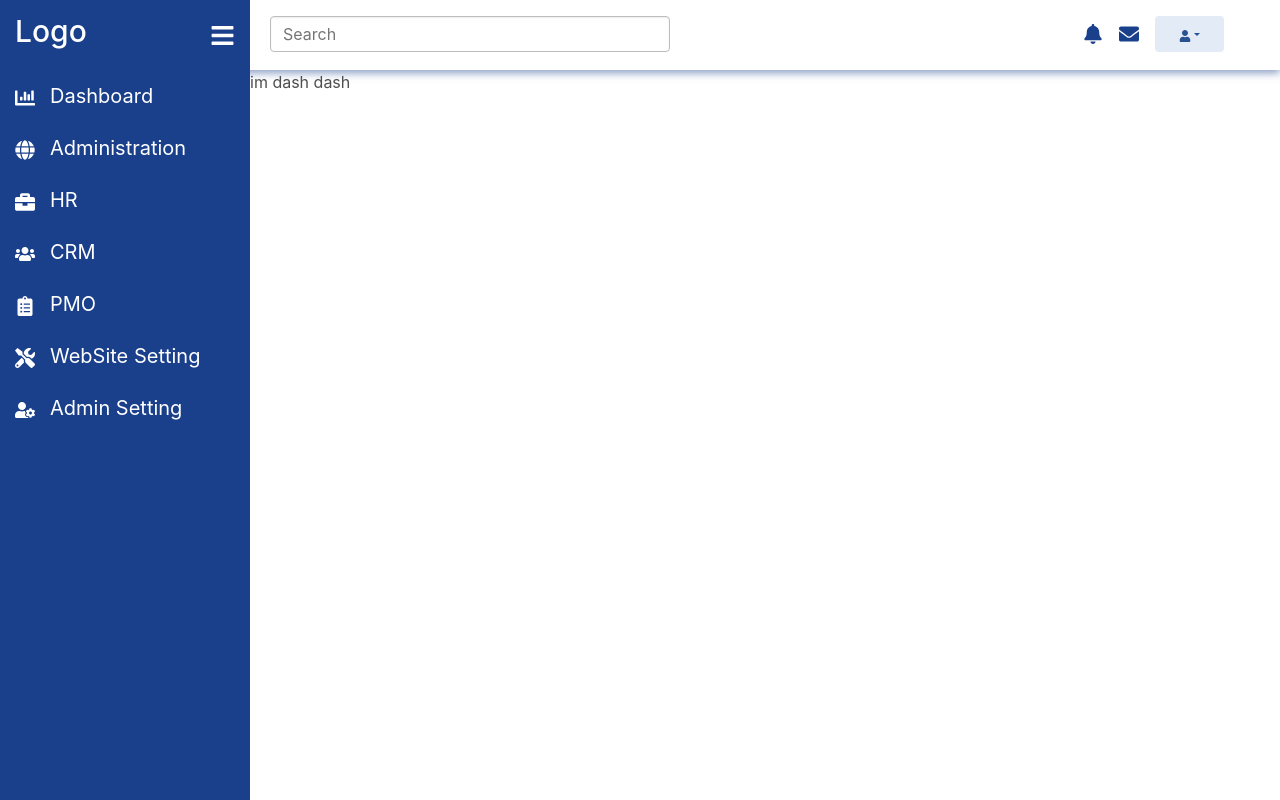
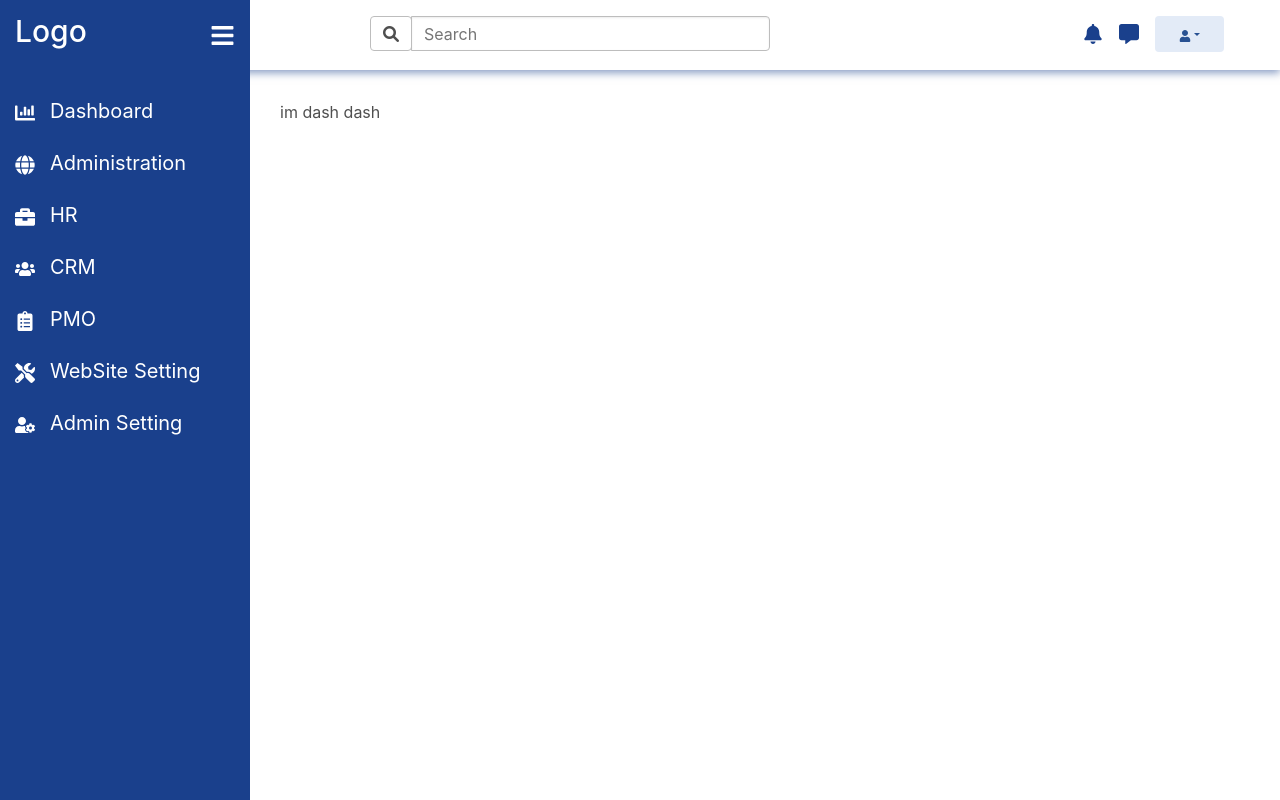
Before and after one commit to D-Grow-tn/d-grow-platform, a React (Create React App) app in the folder back-office/: page / in a window 1280 px wide. Built offline with nearby package versions, Linux system fonts and the light colour scheme.

Commit message:
add search icon

```diff
--- a/back-office/package.json
+++ b/back-office/package.json
@@ -10,6 +10,7 @@
         "jquery": "^3.7.0",
         "mdb-react-ui-kit": "^6.1.0",
         "mdb-ui-kit": "^6.3.1",
+        "mdbreact": "^5.2.0",
         "popper.js": "^1.16.1",
         "react": "^18.2.0",
         "react-bootstrap": "^2.7.4",
--- a/back-office/src/assets/styles/layoutStyles.css
+++ b/back-office/src/assets/styles/layoutStyles.css
@@ -13,6 +13,7 @@
     align-items:center;
     padding:20px 15px;
     height:70px;
+    margin-bottom: 15px;
 
   }
    .logo{
--- a/back-office/src/assets/styles/pagesAndViewsStyles.css
+++ b/back-office/src/assets/styles/pagesAndViewsStyles.css
@@ -7,7 +7,9 @@ padding: 30px;
 }
 .views {
 
+
 }
 .view{
 
+
 }
--- a/back-office/src/domains/dashboard/Dashboard.js
+++ b/back-office/src/domains/dashboard/Dashboard.js
@@ -2,7 +2,7 @@ import React from 'react'
 
 function Dashboard() {
   return (
-    <div>
+    <div className='page'>
       im dash dash
     </div>
   )
--- a/back-office/src/layouts/Header.js
+++ b/back-office/src/layouts/Header.js
@@ -1,7 +1,8 @@
 import React from "react";
-import { FaBell, FaUser, FaEnvelope } from "react-icons/fa";
-import { MDBInputGroup, MDBInput, MDBIcon, MDBBtn } from "mdb-react-ui-kit";
+import { FaBell, FaUser, FaEnvelope,FaCommentAlt} from "react-icons/fa";
+// import { MDBInputGroup, MDBInput, MDBIcon, MDBBtn } from "mdb-react-ui-kit";
 import { Dropdown } from "react-bootstrap";
+import { MDBCol, MDBIcon } from "mdbreact";
 function Header({ isOpen }) {
   return (
     <div className="header" style={{ paddingLeft: isOpen ? 250 : 50 }}>
@@ -12,15 +13,12 @@ function Header({ isOpen }) {
             <FaBell />
           </div>
           <div className="p-2 icon" style={{ color: "#1a408c" }}>
-            <FaEnvelope />
+          <FaCommentAlt />
           </div>
           <div className="p-2 icon" style={{ color: "#1a408c" }}>
             <Dropdown>
               <Dropdown.Toggle variant="secondary" id="dropdownMenu2">
-
                 <FaUser />
-
-
               </Dropdown.Toggle>
 
               <Dropdown.Menu>
@@ -32,19 +30,23 @@ function Header({ isOpen }) {
           </div>
         </div>
 
-        <div style={{ width: "400px", marginLeft: "20px" }} className="mt-3">
-          {/* <MDBInputGroup>
-            <MDBInput label="Search" />
-            <MDBBtn  className="custom-btn">
-              <MDBIcon icon="search" />
-            </MDBBtn>
-          </MDBInputGroup> */}
+        <div style={{ width: "400px", marginLeft: "120px" }} className="mt-3">
+
+
+           <div className="input-group md-form form-sm form-1 pl-0">
+        <div className="input-group-prepend">
+          <span className="input-group-text blue lighten-3" id="basic-text1">
+            <MDBIcon  icon="search" />
+          </span>
+        </div>
         <input
-            class="form-control"
+          className="form-control my-0 py-1"
           type="text"
-            placeholder="Search"
+          placeholder="Search "
           aria-label="Search"
-          ></input>
+        />
+      </div>
+
         </div>
       </div>
     </div>
```
Lines whose indentation alone changed are shown as unchanged.
